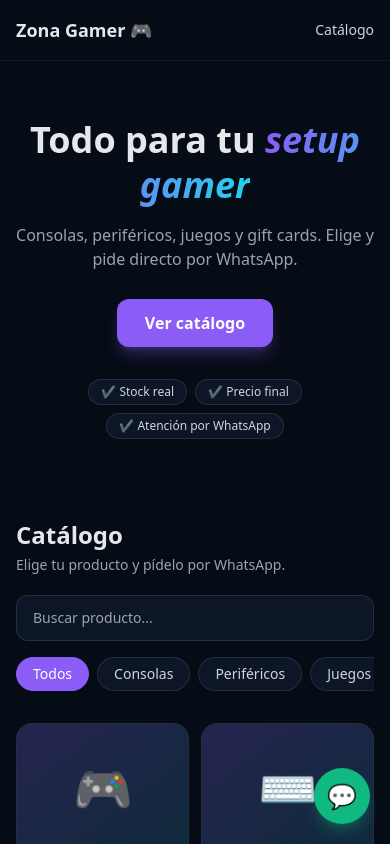
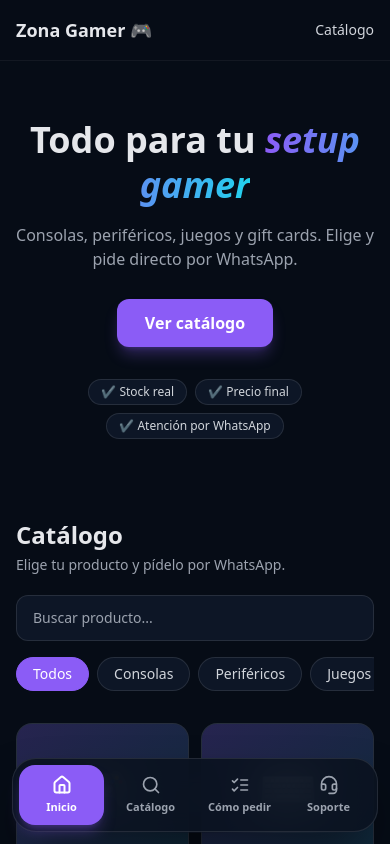
Before and after one commit to BladimirBLopez/zona-gamer, a Next.js app: page / in a window 390 px wide. Shown: the top 844 px of the page. Built offline with nearby package versions, Linux system fonts and the light colour scheme.

Commit message:
feat: barra de navegacion inferior movil con lucide-react

```diff
--- a/app/globals.css
+++ b/app/globals.css
@@ -6,3 +6,7 @@ body {
   background: #060c16;
   color: #e5e7eb;
 }
+
+html {
+  scroll-behavior: smooth;
+}
--- a/app/page.js
+++ b/app/page.js
@@ -1,4 +1,5 @@
 import Catalog from '../components/Catalog';
+import BottomNav from '../components/BottomNav';
 import { config } from '../data/config';
 
 const steps = [
@@ -31,7 +32,7 @@ export default function Home() {
         </div>
       </header>
 
-      <section className="mx-auto max-w-6xl px-4 pb-6 pt-14 text-center sm:pt-20">
+      <section id="inicio" className="mx-auto max-w-6xl px-4 pb-6 pt-14 text-center sm:pt-20">
         <h1 className="text-4xl font-extrabold leading-tight sm:text-6xl">
           Todo para tu <span className="bg-gradient-to-r from-accent to-neon bg-clip-text italic text-transparent">setup gamer</span>
         </h1>
@@ -53,7 +54,7 @@ export default function Home() {
 
       <Catalog />
 
-      <section className="mx-auto max-w-6xl px-4 py-12">
+      <section id="como-pedir" className="mx-auto max-w-6xl px-4 py-12">
         <h2 className="text-2xl font-bold sm:text-3xl">Cómo pedir</h2>
         <div className="mt-6 grid gap-4 sm:grid-cols-3">
           {steps.map((s) => (
@@ -78,7 +79,7 @@ export default function Home() {
         </div>
       </section>
 
-      <footer className="border-t border-white/5 py-10 text-center text-sm text-gray-400">
+      <footer className="border-t border-white/5 py-10 pb-28 text-center text-sm text-gray-400 md:pb-10">
         <p className="font-semibold text-gray-200">{config.name}</p>
         <p className="mt-1">{config.city} · {config.schedule}</p>
         {socials.length > 0 && (
@@ -96,10 +97,11 @@ export default function Home() {
         target="_blank"
         rel="noopener noreferrer"
         aria-label="Escribir por WhatsApp"
-        className="fixed bottom-5 right-5 z-50 flex h-14 w-14 items-center justify-center rounded-full bg-emerald-500 text-2xl shadow-lg shadow-emerald-500/30 transition hover:scale-105"
+        className="fixed bottom-5 right-5 z-50 hidden h-14 w-14 md:flex items-center justify-center rounded-full bg-emerald-500 text-2xl shadow-lg shadow-emerald-500/30 transition hover:scale-105"
       >
         💬
       </a>
+    <BottomNav />
     </main>
   );
 }
--- /dev/null
+++ b/components/BottomNav.js
@@ -0,0 +1,77 @@
+'use client';
+import { useEffect, useState } from 'react';
+import { Home, Search, ListChecks, Headset } from 'lucide-react';
+import { config } from '../data/config';
+
+const items = [
+  { id: 'inicio', label: 'Inicio', Icon: Home },
+  { id: 'catalogo', label: 'Catálogo', Icon: Search },
+  { id: 'como-pedir', label: 'Cómo pedir', Icon: ListChecks },
+];
+
+export default function BottomNav() {
+  const [active, setActive] = useState('inicio');
+
+  useEffect(() => {
+    const els = items.map((i) => document.getElementById(i.id)).filter(Boolean);
+    const io = new IntersectionObserver(
+      (entries) => {
+        entries.forEach((e) => {
+          if (e.isIntersecting) setActive(e.target.id);
+        });
+      },
+      { rootMargin: '-40% 0px -50% 0px' }
+    );
+    els.forEach((el) => io.observe(el));
+    return () => io.disconnect();
+  }, []);
+
+  const base =
+    'flex flex-1 flex-col items-center gap-1 rounded-2xl py-2.5 text-[11px] font-semibold transition-all duration-200';
+
+  const goTo = (e, id) => {
+    if (id === 'inicio') {
+      e.preventDefault();
+      window.scrollTo({ top: 0, behavior: 'smooth' });
+    }
+  };
+
+  const supportMsg = encodeURIComponent(`Hola ${config.name} 👋 Necesito ayuda con un pedido.`);
+
+  return (
+    <nav
+      aria-label="Navegación principal"
+      className="fixed inset-x-3 bottom-3 z-50 md:hidden"
+      style={{ marginBottom: 'env(safe-area-inset-bottom)' }}
+    >
+      <div className="flex gap-1 rounded-3xl border border-white/10 bg-[#0a1220]/90 p-1.5 shadow-2xl shadow-black/60 backdrop-blur-xl">
+        {items.map(({ id, label, Icon }) => {
+          const on = active === id;
+          return (
+            <a
+              key={id}
+              href={`#${id}`}
+              onClick={(e) => goTo(e, id)}
+              aria-current={on ? 'page' : undefined}
+              className={`${base} ${
+                on ? 'bg-accent text-white shadow-lg shadow-accent/30' : 'text-gray-400 active:bg-white/5'
+              }`}
+            >
+              <Icon size={20} strokeWidth={on ? 2.4 : 2} />
+              <span>{label}</span>
+            </a>
+          );
+        })}
+        <a
+          href={`https://wa.me/${config.whatsapp}?text=${supportMsg}`}
+          target="_blank"
+          rel="noopener noreferrer"
+          className={`${base} text-gray-400 active:bg-white/5`}
+        >
+          <Headset size={20} strokeWidth={2} />
+          <span>Soporte</span>
+        </a>
+      </div>
+    </nav>
+  );
+}
--- a/package.json
+++ b/package.json
@@ -8,6 +8,7 @@
     "start": "next start"
   },
   "dependencies": {
+    "lucide-react": "^0.468.0",
     "next": "15.5.27",
     "react": "^19.2.6",
     "react-dom": "^19.2.6"
```
Also changed, not shown: 1 other file (tests, documents, lock files or other folders).
